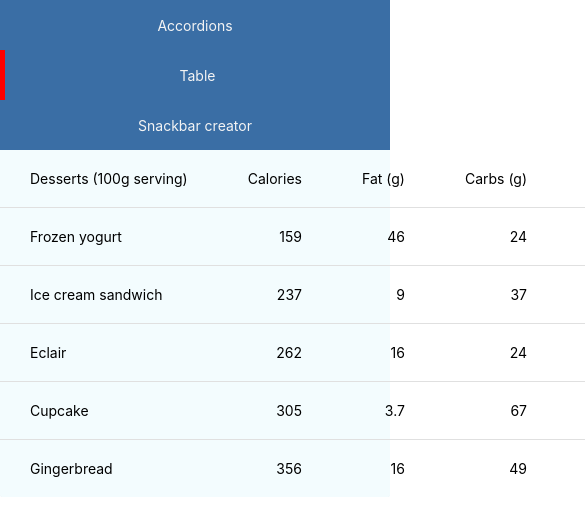
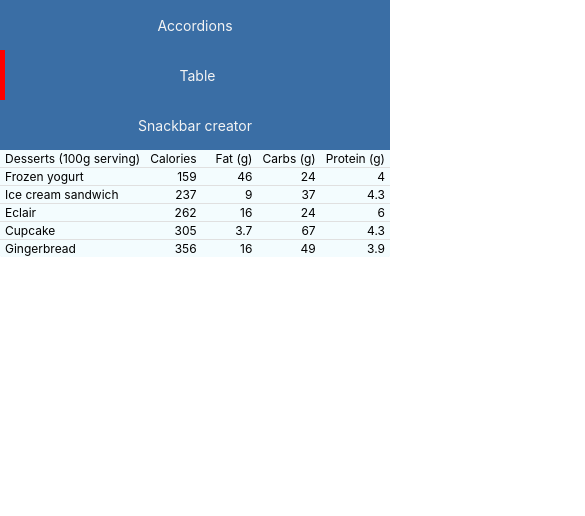
Before and after one commit to Chelovecheshe/React-Study, a React (Create React App) app: page / in a window 390 px wide. Shown: the top 516 px of the page, 585 px wide, since content can reach past the window. Built offline with nearby package versions, Linux system fonts and the light colour scheme.

Commit message:
Added media queries to display table on mobile devices

```diff
--- a/src/themes/table/tableWrapper.js
+++ b/src/themes/table/tableWrapper.js
@@ -26,6 +26,19 @@ const TableWrapper = styled.ul`
   li:nth-child(${props => props.columnNames.length}n+1) {
     text-align: left;
   }
+
+  @media (max-width: 850px) {
+    li {
+      padding: 5px 10px;
+      font-size: 12px;
+    }
+  }
+
+  @media (max-width: 480px) {
+    li {
+      padding: 1px 5px;
+    }
+  }
 `;
 
 export default TableWrapper;
```
